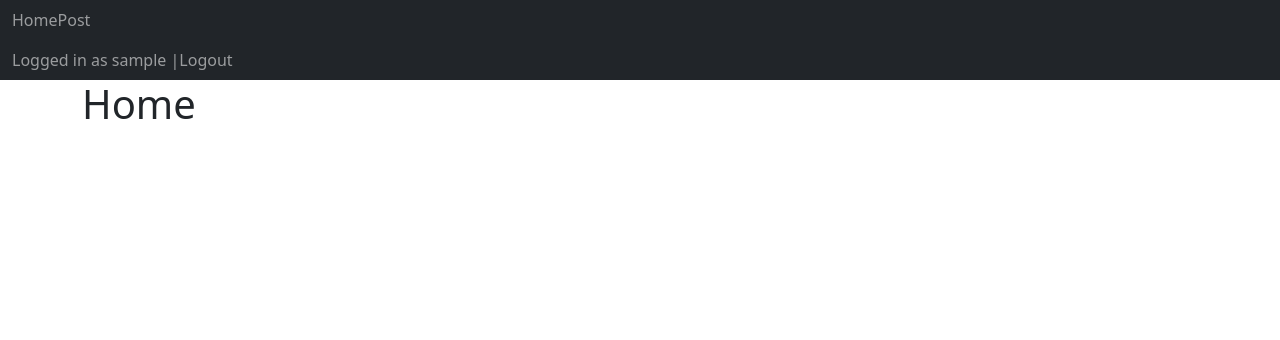
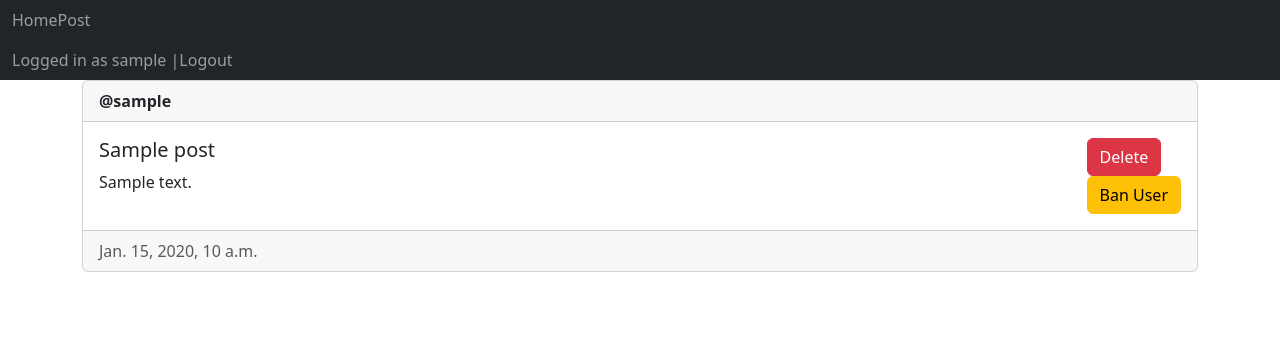
Before and after one commit to km-isource/Django-Authentication, a Django app: page / in a window 1280 px wide. Shown: the top 340 px of the page. Run offline with Django 4.2, Linux system fonts and the light colour scheme; a user stored in the database is signed in; tables that the repository leaves empty hold one stand-in row (values such as "Sample post").

Commit message:
PermissionS and Groups

```diff
--- a/main/models.py
+++ b/main/models.py
@@ -14,7 +14,16 @@ class Post(models.Model):
 
     def save(self, *args, **kwargs):
         if not self.slug:
-            self.slug = slugify(self.title)
+            base_slug = slugify(self.title)
+            unique_slug = base_slug
+            counter = 1
+            while True:
+                if Post.objects.filter(slug=unique_slug).exclude(pk=self.pk).exists():
+                    unique_slug = f"{base_slug}-{counter}"
+                    counter += 1
+                else:
+                    break
+            self.slug = unique_slug
         super(Post, self).save(*args, **kwargs)
 
     def __str__(self):
--- a/main/templates/main/home.html
+++ b/main/templates/main/home.html
@@ -1,5 +1,48 @@
 {% extends 'main/base.html' %}
 {% block title %} Home {% endblock %}
 {% block content %}
-    <h1>Home</h1>
+{% for post in posts %}
+    <div class=card mt-2>
+        <div class='card-header'>
+            <strong> @{{post.author.username }} </strong>
+        </div>
+        <div class='card-body d-flex justify-content-between'>
+            <div>
+                <h5 class='card-title'> {{post.title}} </h5>
+                <p> {{post.description}} </p>
+            </div>
+            <div>
+                {% if user == post.author or perms.main.delete_post %}
+                    <form method = "POST">
+                        {% csrf_token %}
+                        <button type="submit"
+                            class="btn btn-danger"
+                            name="post-id"
+                            value="{{post.id}}">
+                            Delete
+                        </button>
+                    </form>
+                {% endif%}
+                {% if user.is_staff %}
+                <form method = "POST">
+                    {% csrf_token %}
+                    <button type="submit"
+                        class="btn btn-warning"
+                        name="user-id"
+                        value="{{post.author.id}}">
+                        Ban User
+                    </button>
+                </form>
+                {% endif %}
+
+            </div>
+        </div>
+        <div class='card-footer text-muted'>
+            {{post.created_at}}
+        </div>
+    </div>
+    </br>
+{% empty %}
+<h1> No Posts Yet </h1>
+{% endfor %}
 {% endblock%}
--- a/main/views.py
+++ b/main/views.py
@@ -1,16 +1,47 @@
 from django.shortcuts import render, redirect
 from .forms import RegisterForm, PostForm
 from django.contrib.auth import authenticate, login, logout
-from django.contrib.auth.decorators import login_required
+from django.contrib.auth.decorators import login_required, permission_required
 from django.shortcuts import get_object_or_404
+from django.contrib.auth.models import User, Group
 from .models import Post
 
 # Create your views here.
 @login_required(login_url='/login')
 def home(request):
-    return render(request, "main/home.html")
+    posts = Post.objects.all()
+    if request.method == "POST":
+        post_id = request.POST.get("post-id")
+        user_id = request.POST.get("user-id")
+        # unban_user_id = request.POST.get("unban-user-id")
+
+        if post_id:
+            post = Post.objects.filter(id=post_id).first()
+            if post and (post.author == request.user or request.user.has_perm("main.delete_post")):
+                post.delete()
+        elif user_id:
+            user = User.objects.filter(id=user_id).first()
+            if user and request.user.is_staff:
+                for group_name in ['default', 'mod']:
+                    try:
+                        group = Group.objects.get(name=group_name)
+                        group.user_set.remove(user)
+                    except Group.DoesNotExist:
+                        pass
+
+        # elif unban_user_id:
+        #     user = User.objects.filter(id=unban_user_id).first()
+        #     if user and request.user.is_staff:
+        #         try:
+        #             group = Group.objects.get(name='default')
+        #             group.user_set.add(user)
+        #         except Group.DoesNotExist:
+        #             pass
+
+    return render(request, "main/home.html", {'posts': posts})
 
 @login_required(login_url='/login/')
+@permission_required("main.add_post", login_url='/login/', raise_exception=True)
 def create_post(request):
     if request.method == 'POST':
         form = PostForm(request.POST)
```
Also changed, not shown: main/admin.py (+8 -1 lines), main/apps.py (+13 -0 lines), 1 other file.
